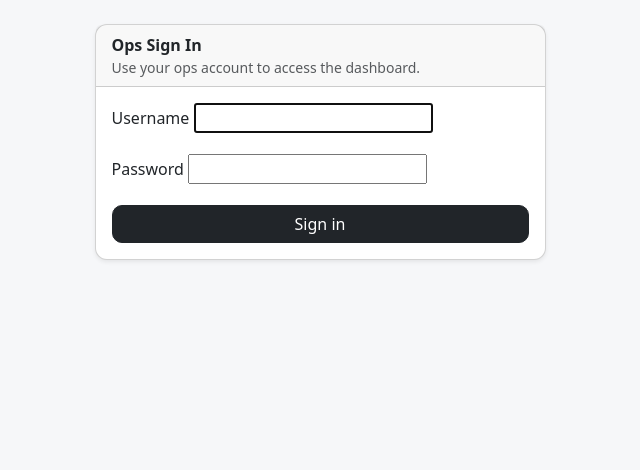
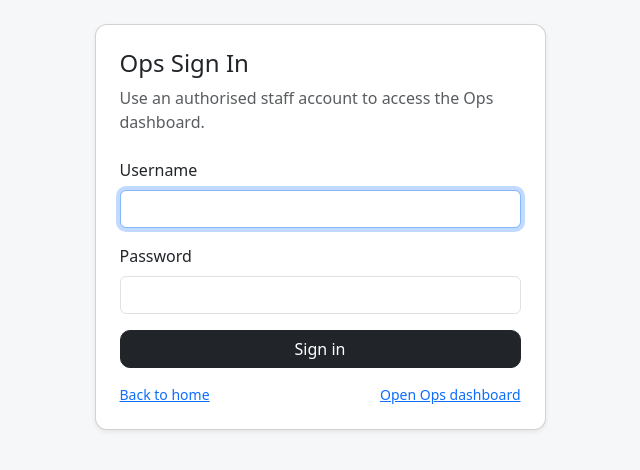
Before and after one commit to AAdewunmi/Neo-Bank-Fraud-Detection-Project, a Django app: page /accounts/login/ in a window 1280 px wide. Shown: the part 56-526 px from the top of the page, without its empty margins (320-960 px from the left). Run offline with Django 5.2, Linux system fonts and the light colour scheme.

Commit message:
Refactor login.html by changing it's routing behaviour

```diff
--- a/dashboard/templates/registration/login.html
+++ b/dashboard/templates/registration/login.html
@@ -1,35 +1,48 @@
+<!-- File: dashboard/templates/registration/login.html -->
 {% extends "dashboard/base.html" %}
+
+{% block title %}Ops Sign In{% endblock %}
 
 {% block content %}
 <div class="row justify-content-center">
   <div class="col-md-6 col-lg-5">
     <div class="card shadow-sm">
-      <div class="card-header">
-        <div class="fw-semibold">Ops Sign In</div>
-        <div class="text-muted small">Use your ops account to access the dashboard.</div>
-      </div>
+      <div class="card-body p-4">
+        <h1 class="h4 mb-2">Ops Sign In</h1>
+        <p class="text-body-secondary mb-4">
+          Use an authorised staff account to access the Ops dashboard.
+        </p>
 
-      <div class="card-body">
-        <form method="post">
+        {% if form.errors %}
+          <div class="alert alert-danger" role="alert">
+            Sign in failed. Check your username and password, then try again.
+          </div>
+        {% endif %}
+
+        <form method="post" action="{% url 'login' %}">
           {% csrf_token %}
-          {{ form.non_field_errors }}
 
           <div class="mb-3">
-            <label class="form-label">Username</label>
-            {{ form.username }}
+            <label for="id_username" class="form-label">Username</label>
+            <input type="text" name="username" autofocus autocapitalize="none" autocomplete="username" maxlength="150" required id="id_username" class="form-control">
           </div>
 
           <div class="mb-3">
-            <label class="form-label">Password</label>
-            {{ form.password }}
+            <label for="id_password" class="form-label">Password</label>
+            <input type="password" name="password" autocomplete="current-password" required id="id_password" class="form-control">
           </div>
-
-          <button class="btn btn-dark w-100" type="submit">Sign in</button>
 
           {% if next %}
             <input type="hidden" name="next" value="{{ next }}">
           {% endif %}
+
+          <button class="btn btn-dark w-100" type="submit">Sign in</button>
         </form>
+
+        <div class="d-flex justify-content-between mt-3 small">
+          <a href="{% url 'public_home' %}">Back to home</a>
+          <a href="{% url 'dashboard' %}">Open Ops dashboard</a>
+        </div>
       </div>
     </div>
   </div>
```
